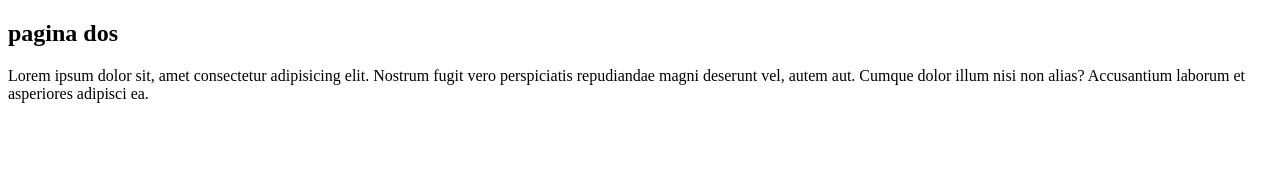
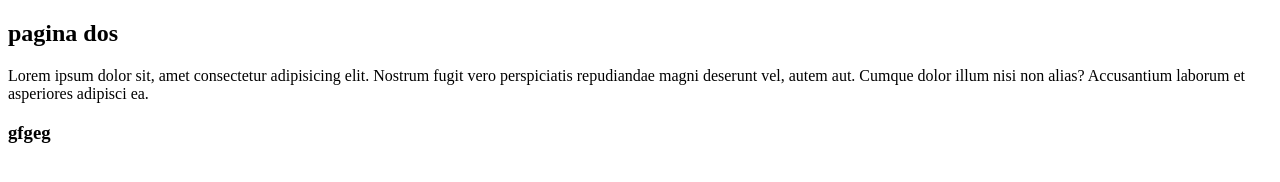
Before and after one commit to Andrescon0212/practica-ramas-voldos, a plain HTML site: page archivodos.html in a window 1280 px wide. Drawn offline with Linux system fonts and the light colour scheme.

Commit message:
segundo commit

```diff
--- a/archivodos.html
+++ b/archivodos.html
@@ -8,5 +8,6 @@
 <body>
     <h2>pagina dos</h2>
     <p>Lorem ipsum dolor sit, amet consectetur adipisicing elit. Nostrum fugit vero perspiciatis repudiandae magni deserunt vel, autem aut. Cumque dolor illum nisi non alias? Accusantium laborum et asperiores adipisci ea.</p>
+    <h3>gfgeg</h3>
 </body>
 </html>
```
